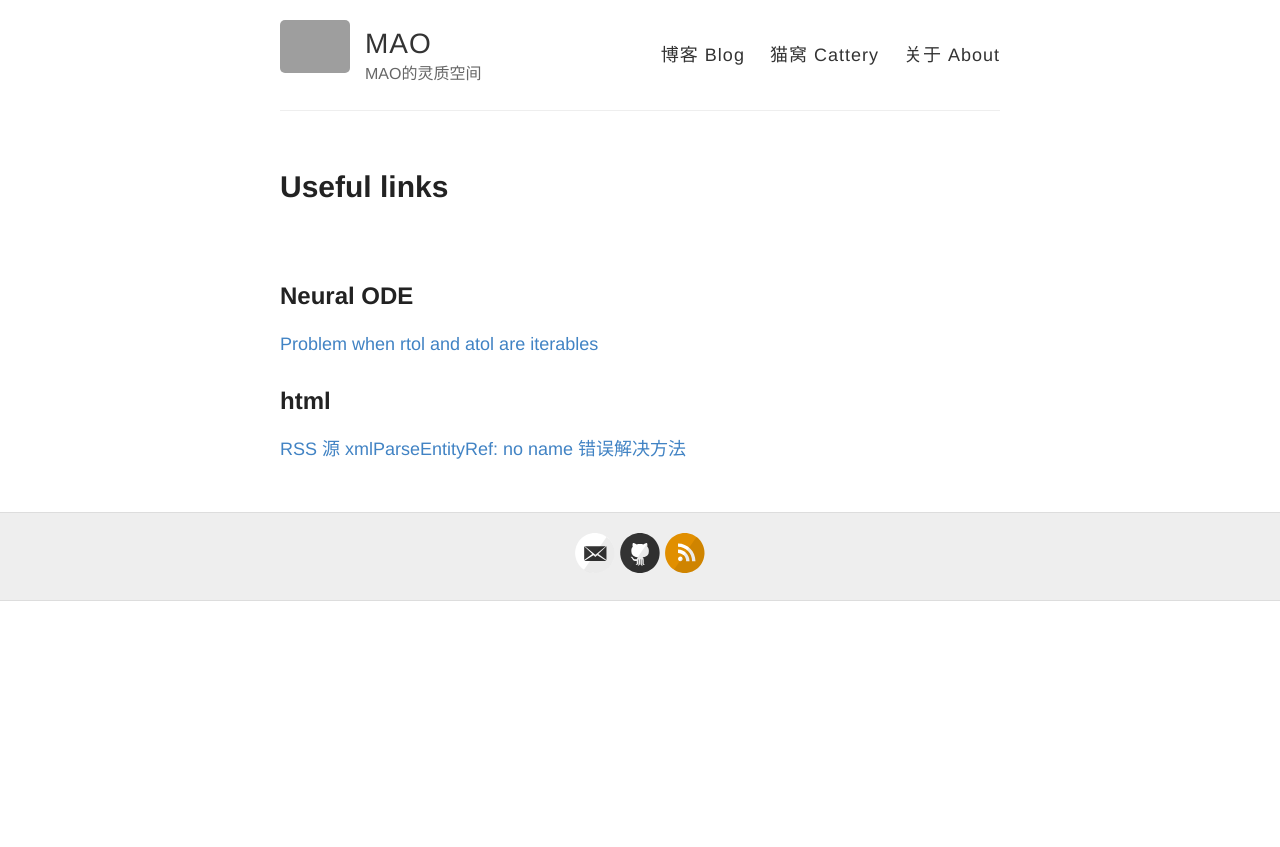
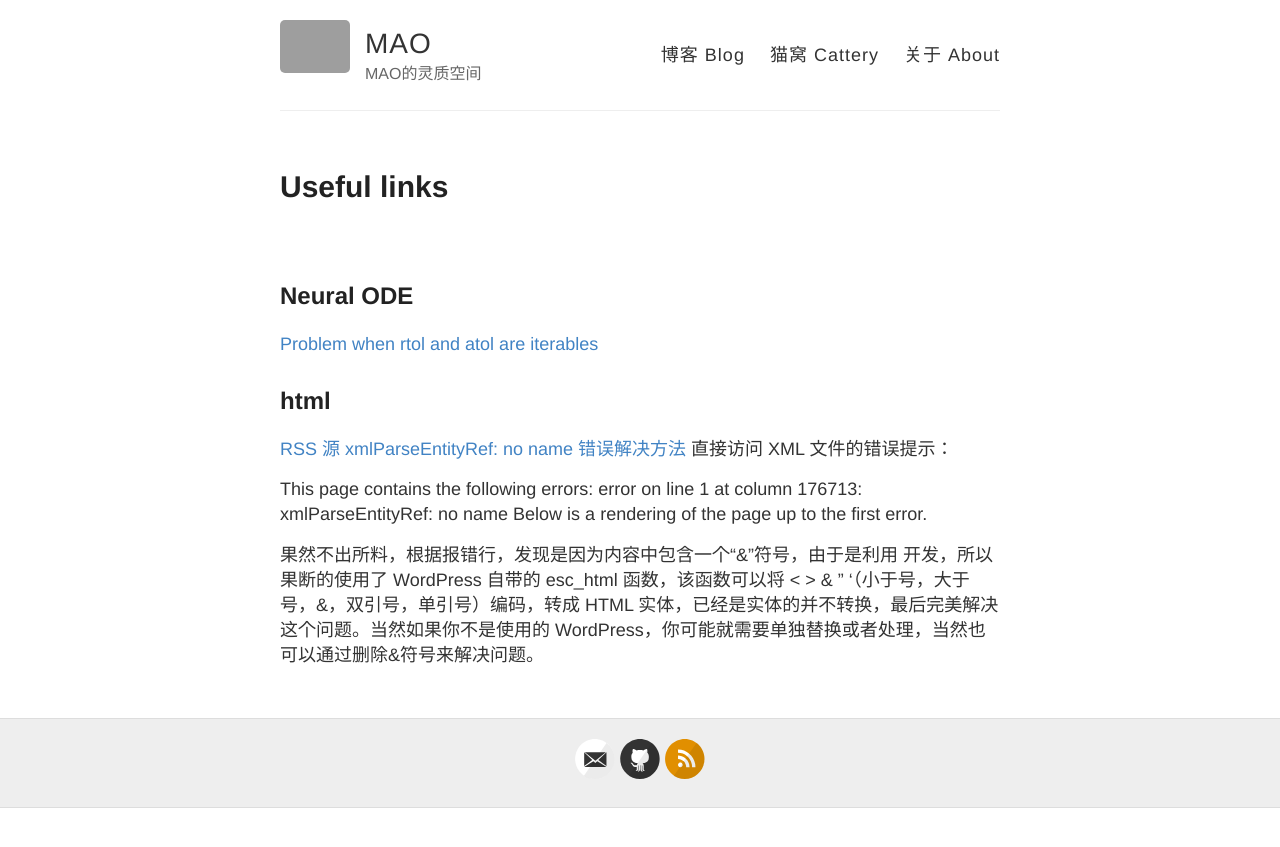
Before and after one commit to RuifMaxx/formalweb, a Jekyll site: the page built from _draft/Useful links.md, in a window 1280 px wide. Shown: the top 847 px of the page. Built offline with Jekyll 4.4.1, drawn with Linux system fonts in a browser that asks for light colours; grey boxes are pictures that could not be loaded.

Commit message:
Update Useful links.md

```diff
--- a/_draft/Useful links.md
+++ b/_draft/Useful links.md
@@ -12,3 +12,10 @@ title: Useful links
 ## html
 
 [RSS 源 xmlParseEntityRef: no name 错误解决方法](https://www.it131.org/8487.html)
+直接访问 XML 文件的错误提示：
+
+>This page contains the following errors:
+>error on line 1 at column 176713: xmlParseEntityRef: no name
+>Below is a rendering of the page up to the first error.
+
+果然不出所料，根据报错行，发现是因为内容中包含一个“&”符号，由于是利用 开发，所以果断的使用了 WordPress 自带的 esc_html 函数，该函数可以将 < > & ” ‘（小于号，大于号，&，双引号，单引号）编码，转成 HTML 实体，已经是实体的并不转换，最后完美解决这个问题。当然如果你不是使用的 WordPress，你可能就需要单独替换或者处理，当然也可以通过删除&符号来解决问题。
```
